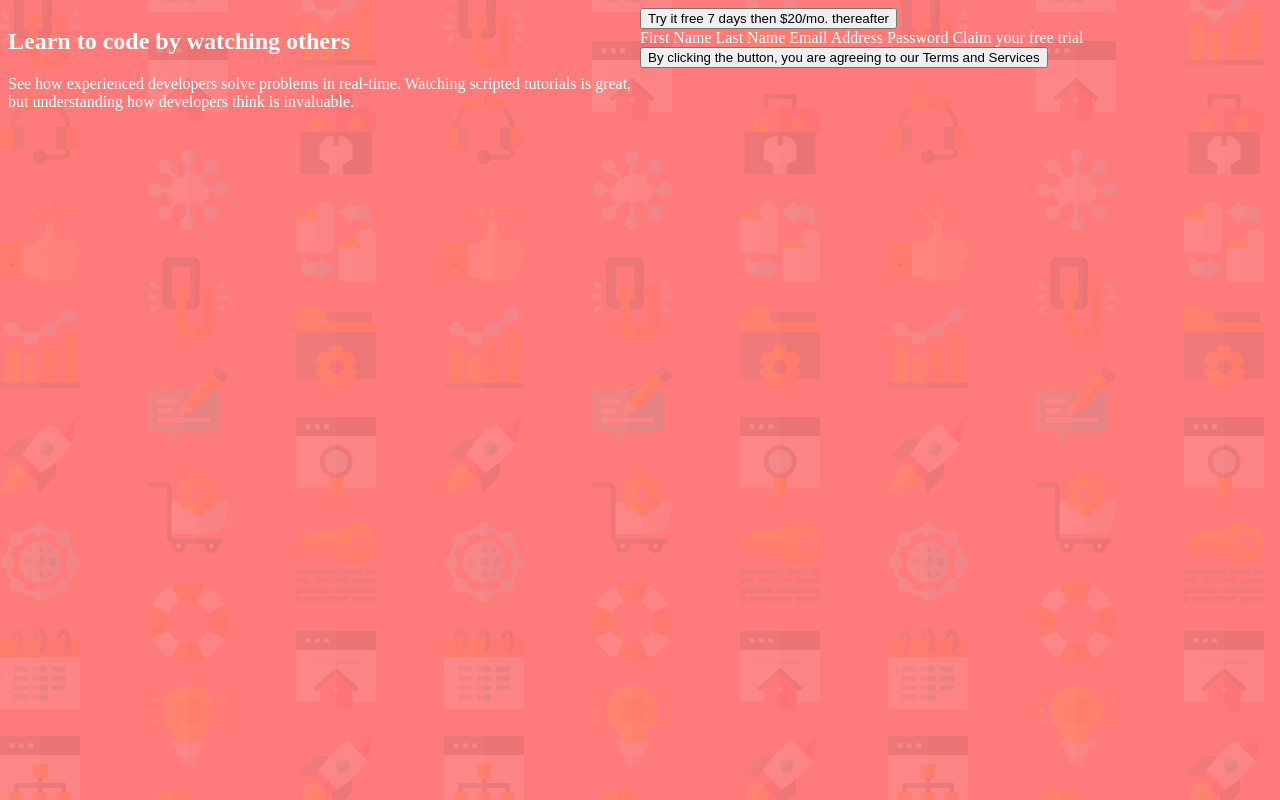
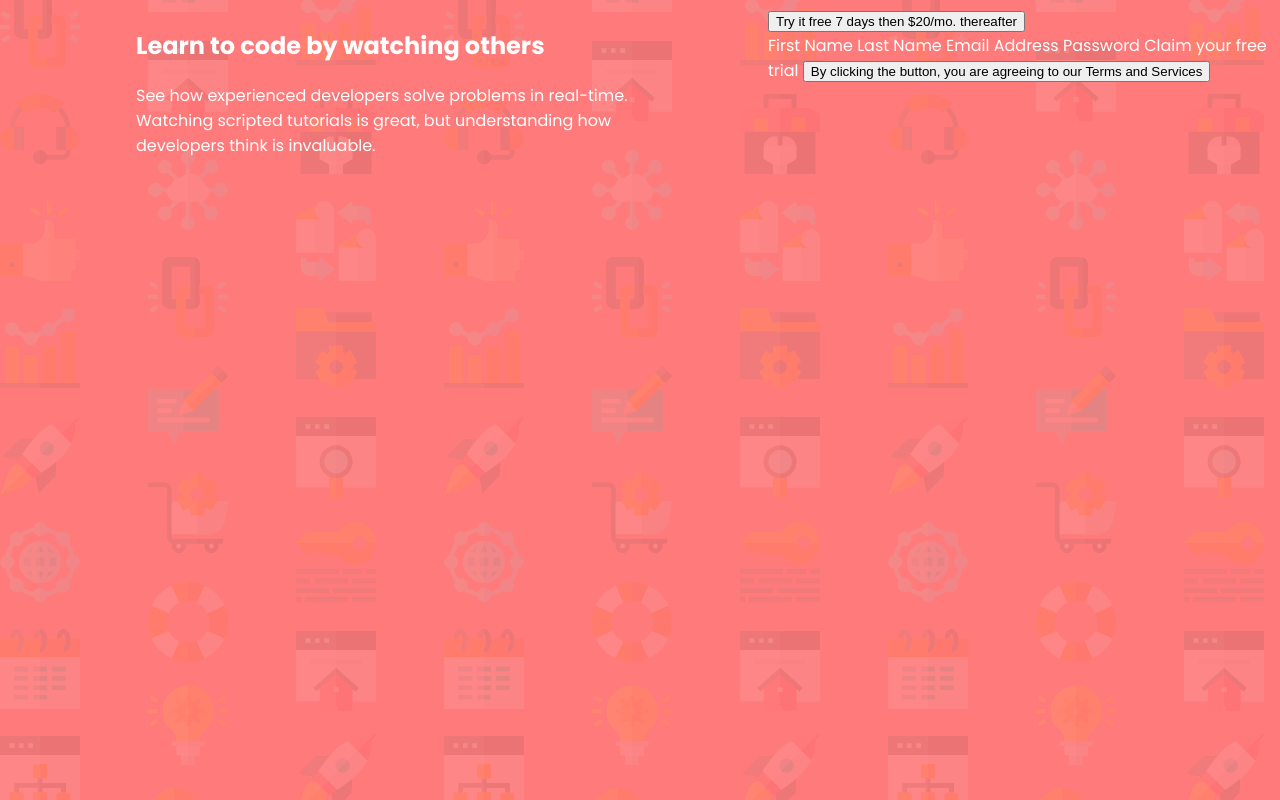
Before and after one commit to LukJeru/intro_component, a plain HTML site: page index.html in a window 1280 px wide. Drawn offline with Linux system fonts and the light colour scheme.

Commit message:
font family added

```diff
--- a/index.html
+++ b/index.html
@@ -6,6 +6,7 @@
 
   <link rel="icon" type="image/png" sizes="32x32" href="./images/favicon-32x32.png">
   <link rel="stylesheet" href="stylesheet.css">
+  <link href="https://fonts.googleapis.com/css2?family=Poppins:wght@400;500;600;700&display=swap" rel="stylesheet">
 
   <title>Frontend Mentor | Intro component with sign up form</title>
 </head>
--- a/stylesheet.css
+++ b/stylesheet.css
@@ -3,6 +3,7 @@ body{
   background-color: hsl(0, 100%, 74%);
   color: white;
   font-size: 16px;
+  font-family: "Poppins";
 }
 
 .container{
@@ -12,8 +13,10 @@ body{
 
 .left{
   width: 50%;
+  margin-left: 8rem;
 }
 
 .right{
   width: 50%;
+  margin-left: 8rem;
 }
```
